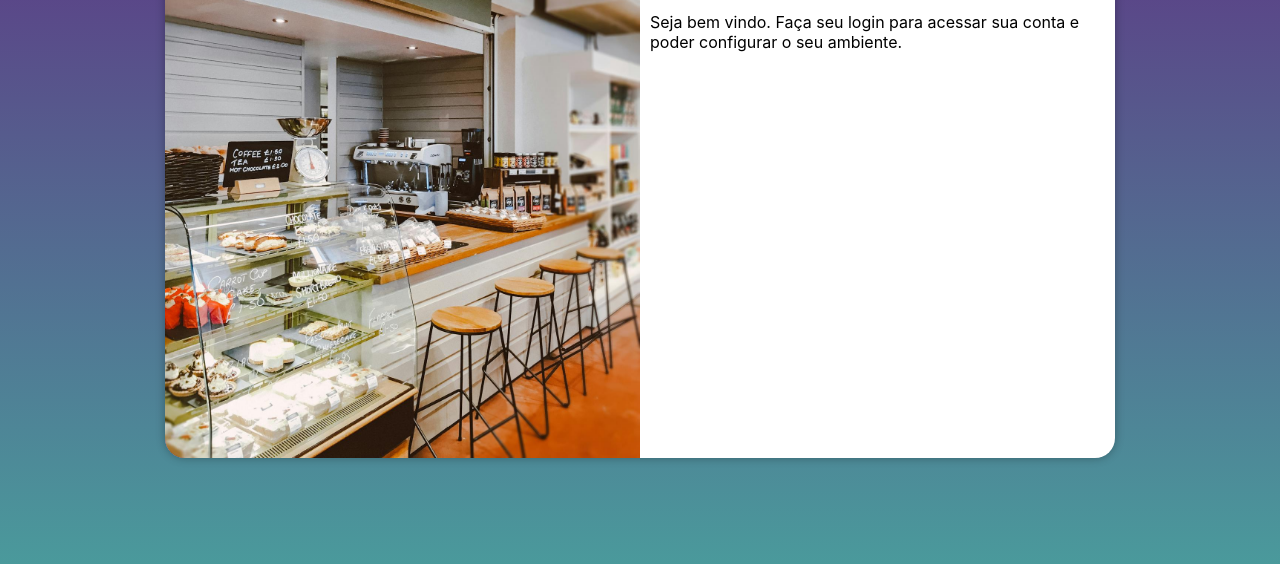
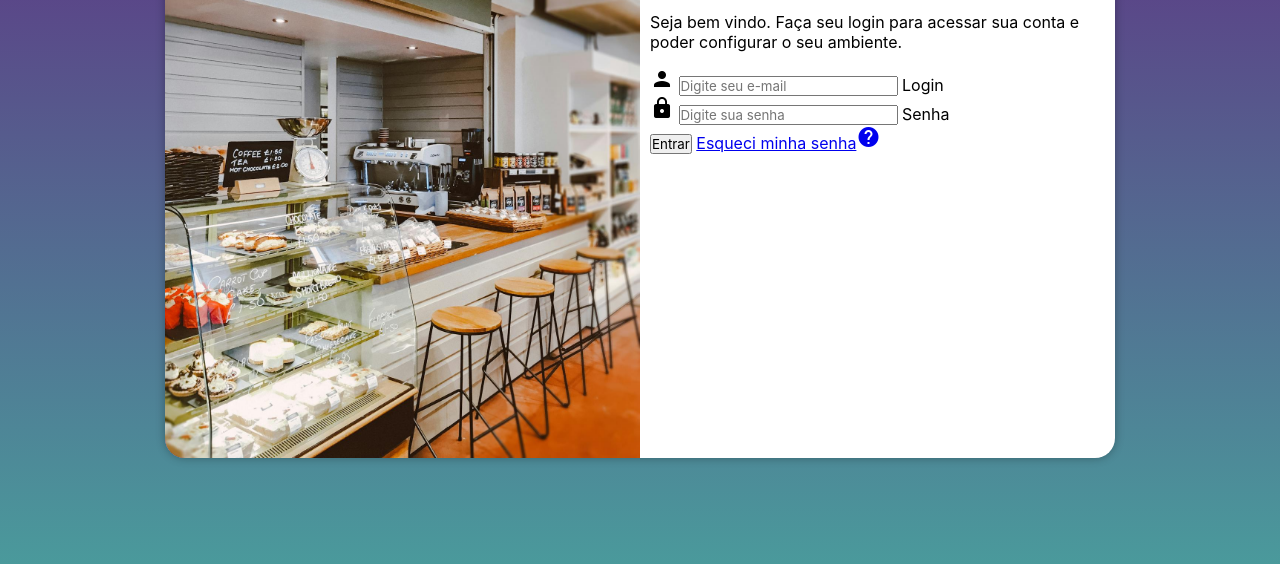
Before and after one commit to OYanEnrique/tela-login, a plain HTML site: page index.html in a window 1280 px wide. Shown: the part 192-756 px from the top of the page. Drawn offline with Linux system fonts and the light colour scheme.

Commit message:
feat: implementa formulário completo com campos de login e senha

```diff
--- a/index.html
+++ b/index.html
@@ -6,6 +6,7 @@
     <title>Login</title>
     <link rel="stylesheet" href="estilos/styles.css">
     <link rel="stylesheet" href="estilos/media-query.css">
+    <link href="https://fonts.googleapis.com/icon?family=Material+Icons" rel="stylesheet">
 </head>
 <body>
     <main>
@@ -16,7 +17,22 @@
             <div id="formulario">
                 <h1>Login</h1>
                 <p>Seja bem vindo. Faça seu login para acessar sua conta e poder configurar o seu ambiente.</p>
-                <form action="login.php" method="post"></form>
+                <form action="login.php" method="post">
+                    <div class="campo">
+                        <i class="material-icons">person</i>
+                        <input type="email" name="login" id="ilogin" placeholder="Digite seu e-mail" autocomplete="email" required maxlength="30">
+                        <label for="ilogin">Login</label>
+
+                    </div>
+                    <div class="campo">
+                        <i class="material-icons">lock</i>
+                        <input type="password" name="senha" id="isenha" placeholder="Digite sua senha" autocomplete="current-password" required minlength="8" maxlength="20">
+                        <label for="isenha">Senha</label>
+
+                    </div>
+                    <input type="submit" value="Entrar">
+                    <a href="esqueci.html">Esqueci minha senha<i class="material-icons">help</i></a>
+                </form>
 
             </div>
         </section>
```
